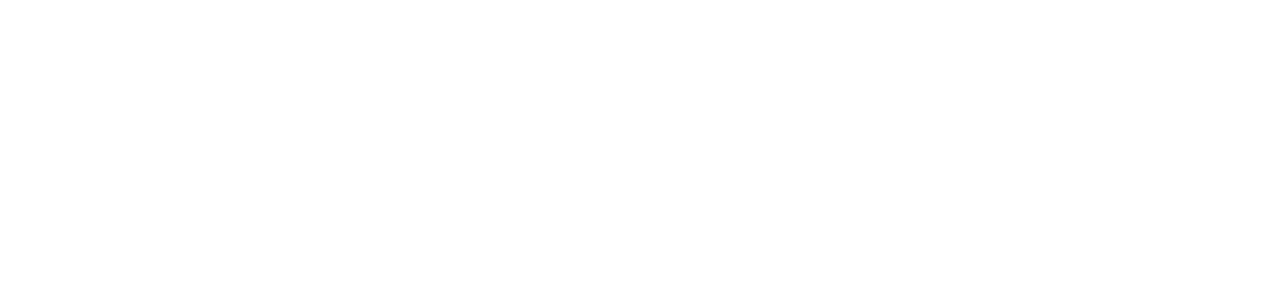
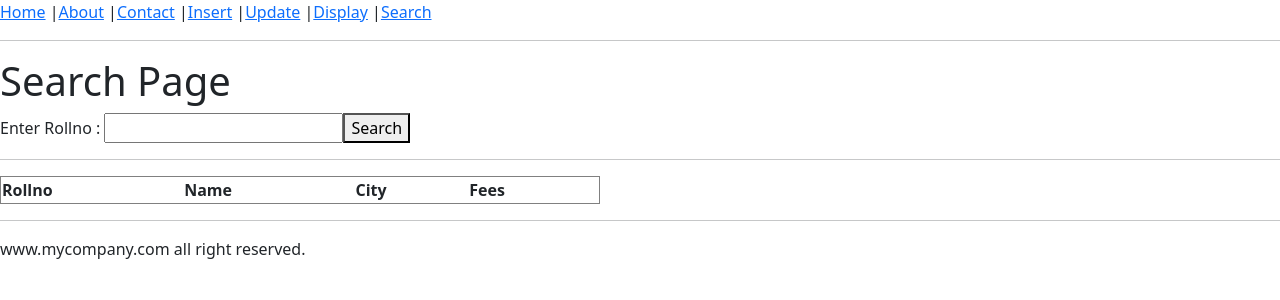
Before and after one commit to AmanTiwari23/React-Lernings, a React (Vite) app: page /search in a window 1280 px wide. Before the commit this address had no page. Shown: the top 300 px of the page. Built offline with nearby package versions, Linux system fonts and the light colour scheme.

Commit message:
created search page

```diff
--- a/src/App.jsx
+++ b/src/App.jsx
@@ -7,6 +7,8 @@
 import Contact from "./pages/Contact";
 import Display from "./pages/Display";
 import MyEdit from "./pages/MyEdit";
+import Search from "./pages/Search";
+
 
 const App = ()=>{
     return(
@@ -22,6 +24,7 @@
              <Route path="insert" element={<Insert/>}/>
              <Route path="display" element={<Display/>}/>
              <Route path="myedit/:id" element={<MyEdit/>}/>
+             <Route path="search" element={<Search/>}/>
 
             </Route>
         </Routes>
--- a/src/Layout.jsx
+++ b/src/Layout.jsx
@@ -9,7 +9,7 @@
           <Link to="insert">Insert</Link>   |
           <Link to="update">Update</Link>  |
           <Link to="display">Display</Link>  |
-
+         <Link to="search">Search</Link>
           <hr size="3" color="red"/>
            <Outlet/>
           <hr size="3" color="red"/>
--- /dev/null
+++ b/src/pages/Search.jsx
@@ -0,0 +1,53 @@
+import axios from "axios";
+import { useState } from "react";
+
+const Search = () => {
+  const [roll, setRoll] = useState("");
+  const [myData, setMyData] = useState([]);
+
+  const handleSubmit = async () => {
+    let api = `http://localhost:3000/students/?roll=${roll}`;
+    const response = await axios.get(api);
+    console.log(response.data);
+    setMyData(response.data);
+  };
+  const ans = myData.map((key) => {
+    return (
+      <tr key={key.id}>
+        <td>{key.roll}</td>
+        <td>{key.name}</td>
+        <td>{key.city}</td>
+        <td>{key.fees}</td>
+      </tr>
+    );
+  });
+
+  return (
+    <>
+      <h1>Search Page</h1>
+      Enter Rollno :{" "}
+      <input
+        type="text"
+        value={roll}
+        onChange={(e) => {
+          setRoll(e.target.value);
+        }}
+      />
+      <button onClick={handleSubmit}>Search</button>
+      <hr />
+      <table width="600" border="1">
+        <thead>
+          <tr>
+            <th>Rollno</th>
+            <th>Name</th>
+            <th>City</th>
+            <th>Fees</th>
+          </tr>
+        </thead>
+        <tbody>{ans}</tbody>
+      </table>
+    </>
+  );
+};
+
+export default Search;
```
